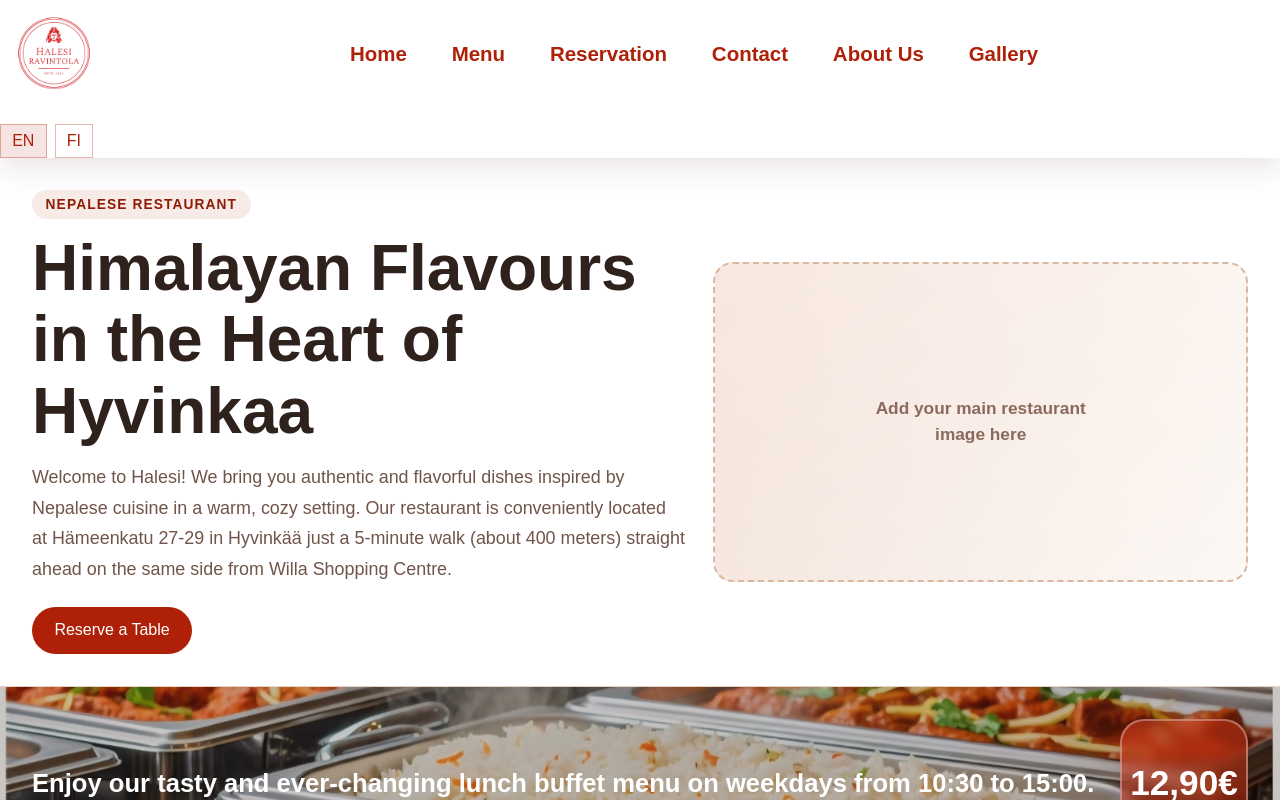
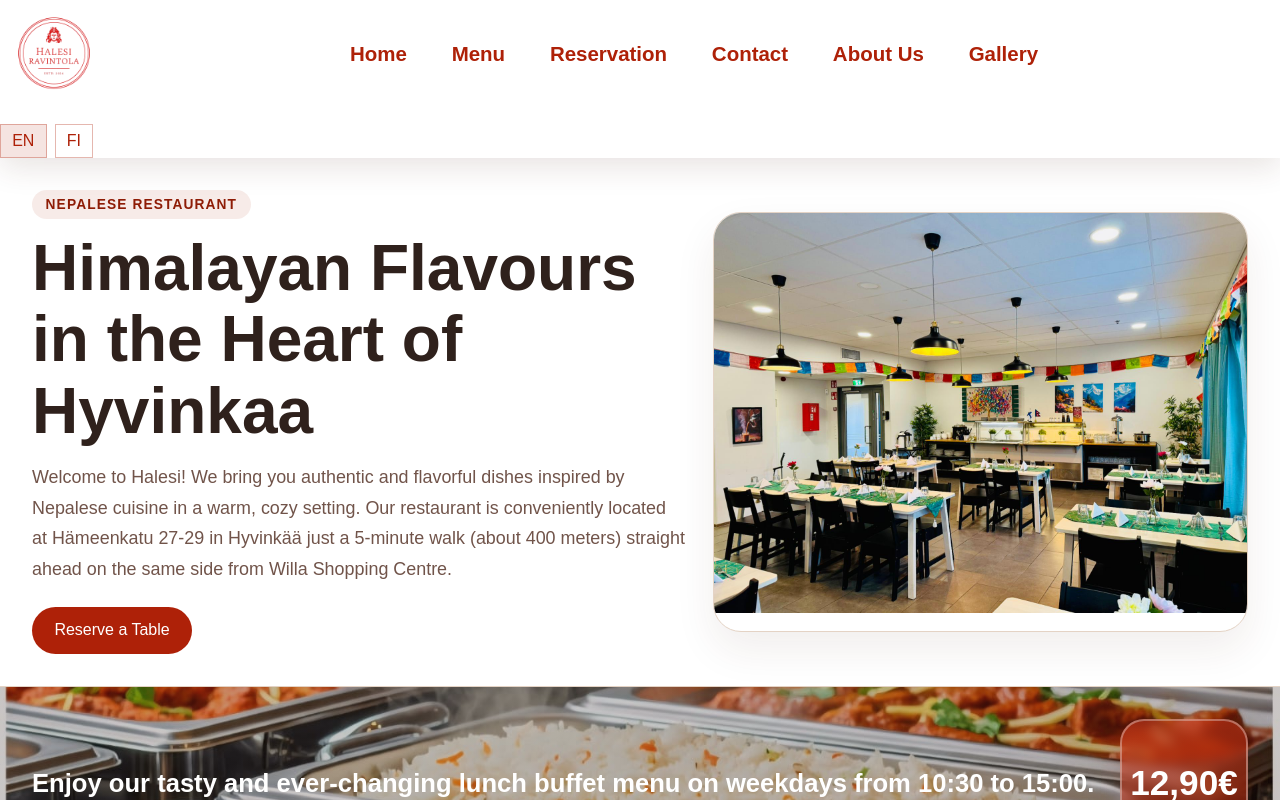
Before and after one commit to RavintolaHalesi/halesi-ravintola-website, a Next.js app: page / in a window 1280 px wide. Shown: the top 800 px of the page. Built offline with nearby package versions, Linux system fonts and the light colour scheme.

Commit message:
Add homepage restaurant hero image

```diff
--- a/app/globals.css
+++ b/app/globals.css
@@ -242,6 +242,22 @@
     -webkit-backdrop-filter: blur(6px);
     box-shadow: 0 16px 34px rgba(97, 20, 8, 0.22);
     border: 2px solid rgba(255, 255, 255, 0.34);
+}
+
+.heroPhotoCard {
+    min-height: 420px;
+    border-radius: 28px;
+    overflow: hidden;
+    border: 1px solid var(--border);
+    background: #fff;
+    box-shadow: 0 18px 40px rgba(72, 39, 25, 0.08);
+}
+
+.heroPhoto {
+    width: 100%;
+    height: 100%;
+    display: block;
+    object-fit: cover;
 }
 
 .imagePlaceholder {
@@ -639,6 +655,9 @@
 }
 
 @media (max-width: 640px) {
+    .heroPhotoCard {
+        min-height: 300px;
+    }
     .footer {
         border-radius: 24px 24px 0 0;
     }
--- a/app/page.js
+++ b/app/page.js
@@ -277,7 +277,7 @@
               {t.heroButton}
             </a>
           </div>
-          <ImagePlaceholder label={t.heroImage} tone="warm" />
+          <div className="heroPhotoCard"><img src="/assets/hero-restaurant.jpeg" alt="Ravintola Halesi interior" className="heroPhoto" /></div>
         </section>
 
         <section className="lunchStrip">
```
Also changed, not shown: public/assets/hero-restaurant.jpeg (added).
